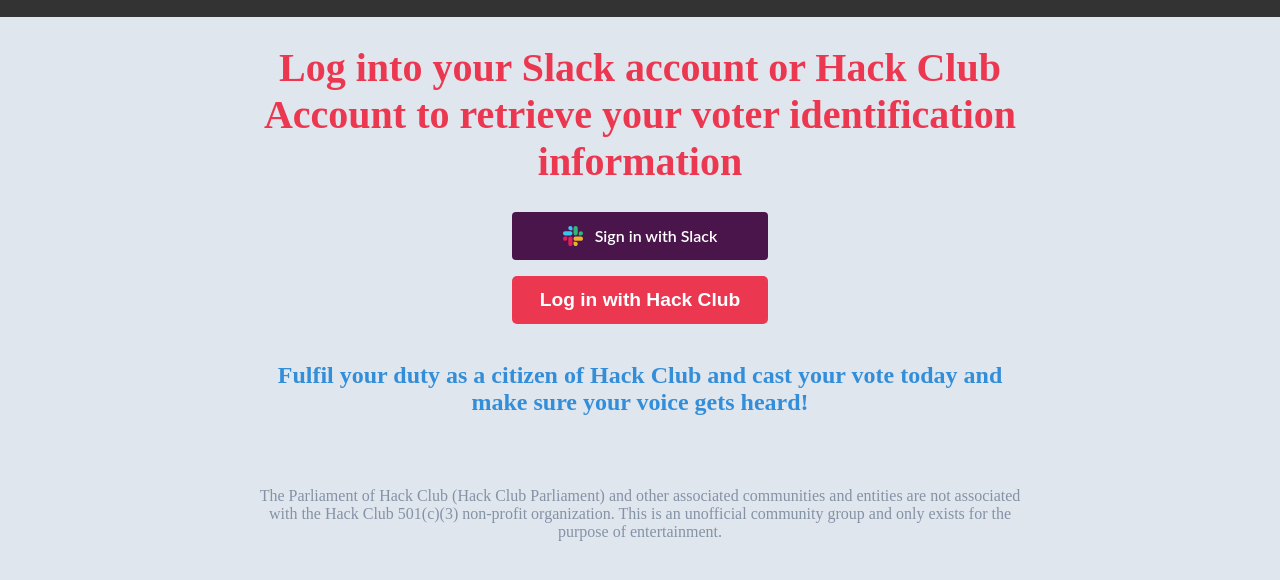
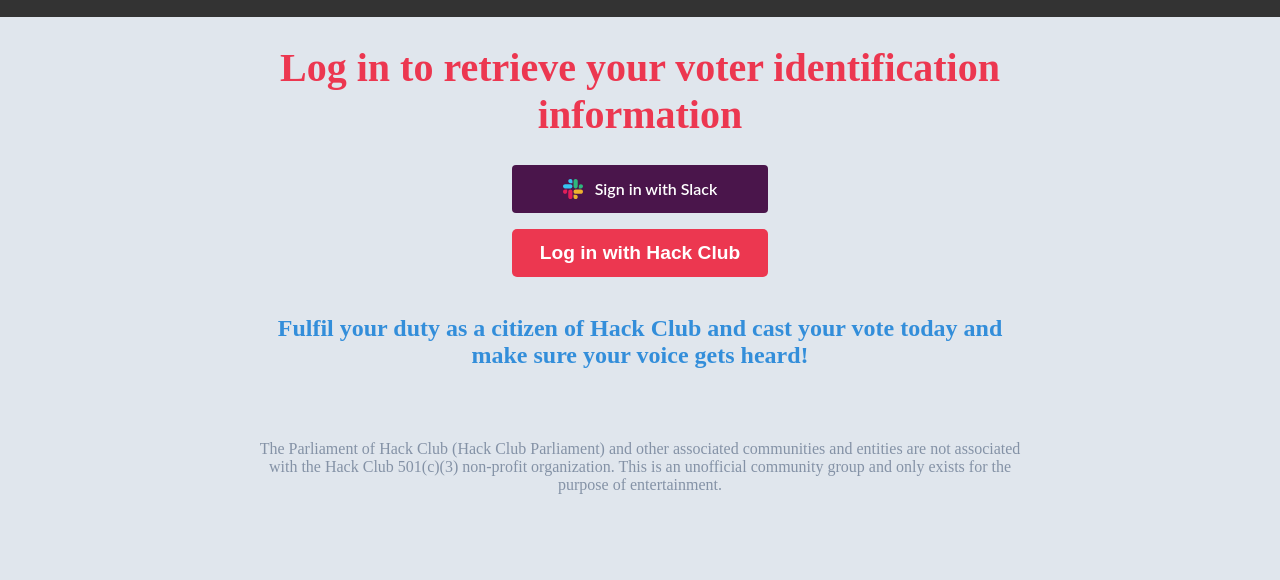
Before and after one commit to astra-the-boop/voter-id-v3, a website: page index.html in a window 1280 px wide. Shown: the part 82-662 px from the top of the page. Drawn offline with Linux system fonts and the light colour scheme; a web font is replaced by a local one.

Commit message:
jaksdfvdf

```diff
--- a/index.html
+++ b/index.html
@@ -10,7 +10,7 @@
     <a href="https://parliament.hcgov.uk"><img src="https://cdn.hackclub.com/019c6977-598c-76bc-a27a-fbfa95353d10/parliament-full__1_.svg" id="logo"></a>
 </div>
 <div id="body">
-    <h1>Log into your Slack account or Hack Club Account to retrieve your voter identification information</h1>
+    <h1>Log in to retrieve your voter identification information</h1>
     <a href="https://slack.com/openid/connect/authorize?scope=openid%20profile%20email&amp;response_type=code&amp;redirect_uri=https%3A%2F%2Fmackerel-moved-elephant.ngrok-free.app%2Fcallback&amp;client_id=2210535565.8814599023636" style="align-items:center;color:#fff;background-color:#4A154B;border:0;border-radius:4px;display:inline-flex;font-family:Lato, sans-serif;font-size:16px;font-weight:600;height:48px;justify-content:center;text-decoration:none;width:256px"><svg xmlns="http://www.w3.org/2000/svg" style="height:20px;width:20px;margin-right:12px" viewBox="0 0 122.8 122.8"><path d="M25.8 77.6c0 7.1-5.8 12.9-12.9 12.9S0 84.7 0 77.6s5.8-12.9 12.9-12.9h12.9v12.9zm6.5 0c0-7.1 5.8-12.9 12.9-12.9s12.9 5.8 12.9 12.9v32.3c0 7.1-5.8 12.9-12.9 12.9s-12.9-5.8-12.9-12.9V77.6z" fill="#e01e5a"></path><path d="M45.2 25.8c-7.1 0-12.9-5.8-12.9-12.9S38.1 0 45.2 0s12.9 5.8 12.9 12.9v12.9H45.2zm0 6.5c7.1 0 12.9 5.8 12.9 12.9s-5.8 12.9-12.9 12.9H12.9C5.8 58.1 0 52.3 0 45.2s5.8-12.9 12.9-12.9h32.3z" fill="#36c5f0"></path><path d="M97 45.2c0-7.1 5.8-12.9 12.9-12.9s12.9 5.8 12.9 12.9-5.8 12.9-12.9 12.9H97V45.2zm-6.5 0c0 7.1-5.8 12.9-12.9 12.9s-12.9-5.8-12.9-12.9V12.9C64.7 5.8 70.5 0 77.6 0s12.9 5.8 12.9 12.9v32.3z" fill="#2eb67d"></path><path d="M77.6 97c7.1 0 12.9 5.8 12.9 12.9s-5.8 12.9-12.9 12.9-12.9-5.8-12.9-12.9V97h12.9zm0-6.5c-7.1 0-12.9-5.8-12.9-12.9s5.8-12.9 12.9-12.9h32.3c7.1 0 12.9 5.8 12.9 12.9s-5.8 12.9-12.9 12.9H77.6z" fill="#ecb22e"></path></svg>Sign in with Slack</a>
     <br><a href="https://auth.hackclub.com/oauth/authorize?client_id=bdb643ca539499ac355f2cd1ba6bfead&redirect_uri=https%3A%2F%2Fmackerel-moved-elephant.ngrok-free.app%2Fhca%2Fcallback&response_type=code&scope=email+name+slack_id"><button id="hcaLogin">Log in with Hack Club</button></a>
     <br><br><h2 style="color: #338eda">Fulfil your duty as a citizen of Hack Club and cast your vote today and make sure your voice gets heard!</h2>
```
